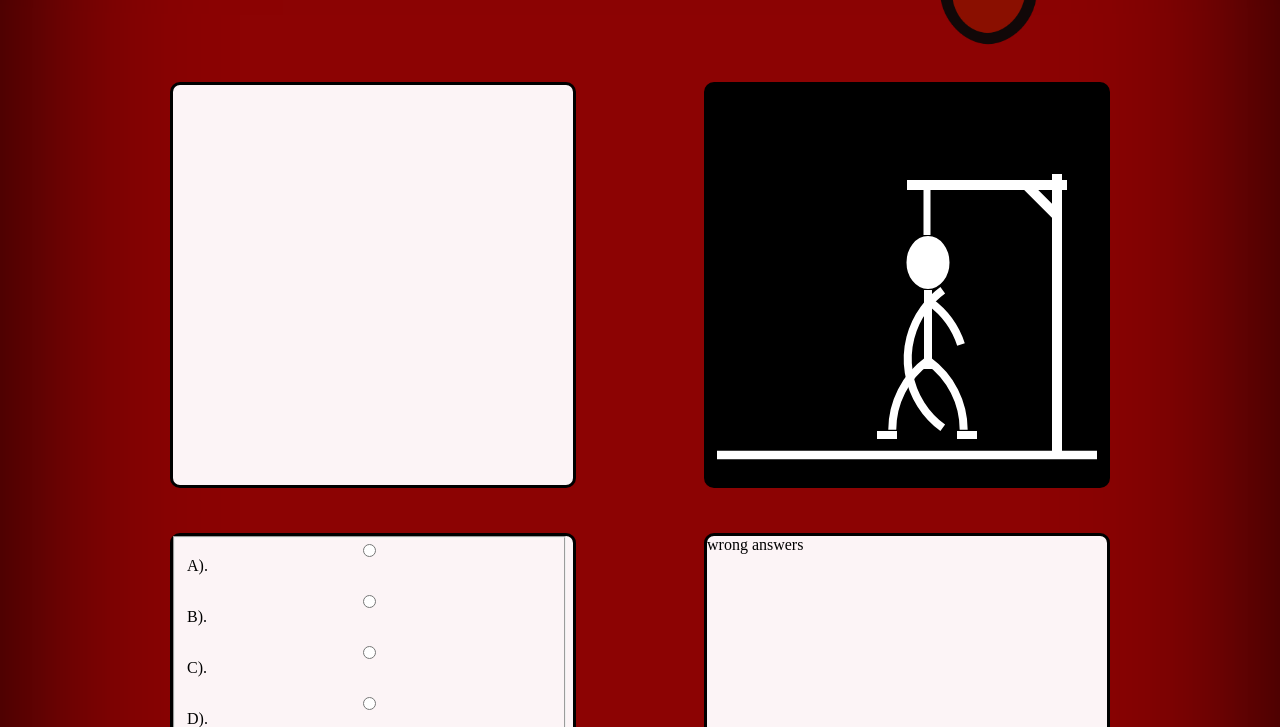
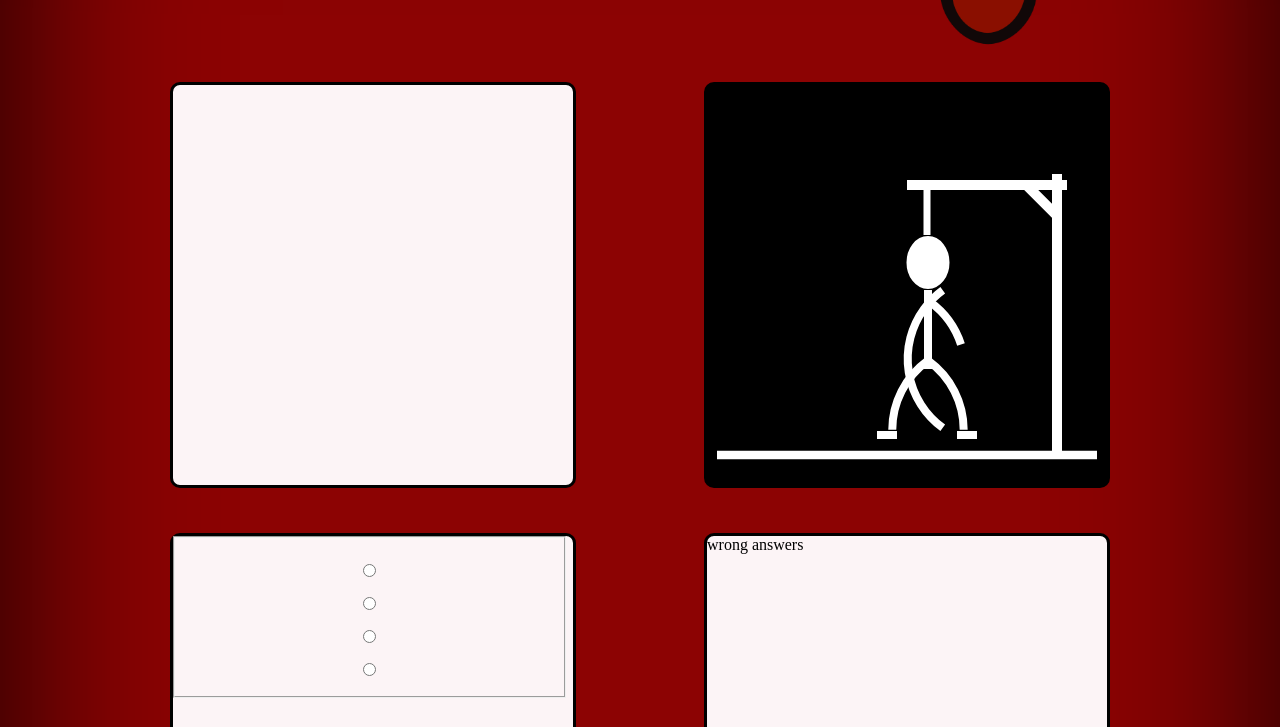
Before and after one commit to jurrish/hangman_project, a plain HTML site: page game_page/game_page.html in a window 1280 px wide. Shown: the part 225-952 px from the top of the page. Drawn offline with Linux system fonts and the light colour scheme.

Commit message:
changed html page

```diff
--- a/game_page/game_page.html
+++ b/game_page/game_page.html
@@ -18,20 +18,25 @@
       </nav>
       <section class="container" id="ques">
         <img src='' id='img'>
-        <img src="" id="img">
-        <div id='question'>
-        </div>
+        <div id='test'></div>
       </section>
       <section class="container" id="answer">
-        <form>
-          <fieldset>
-            <label><input type='radio' name='answers' id='radio1' value=""  class="radioButt">A).</label>
-            <label><input type='radio' name='answers' id='radio2' value="" class="radioButt">B).</label>
-            <label><input type='radio' name='answers' id='radio3' value="" class="radioButt">C).</label>
-            <label><input type='radio' name='answers' id='radio4' value="" class="radioButt">D).</label>
-          </fieldset>
-        </form>
-      </section>
+          <form id='formId'>
+            <fieldset>
+              <label id='test'></label>
+              <input type='radio' name='answers' id='radio1' value=" " class="radioButt">
+
+              <label id='testTwo'></label>
+              <input type='radio' name='answers' id='radio2' value=" " class="radioButt">
+
+              <label id='testThree'></label>
+              <input type='radio' name='answers' id='radio3' value=" " class="radioButt">
+
+              <label id='testFour'></label>
+              <input type='radio' name='answers' id='radio4' value=" " class="radioButt">
+            </fieldset>
+          </form>
+        </section>
       <section class="container" id="hangman">
         <canvas id='canvasHangman' width="400" height="400">
           you should be using chrome
```
